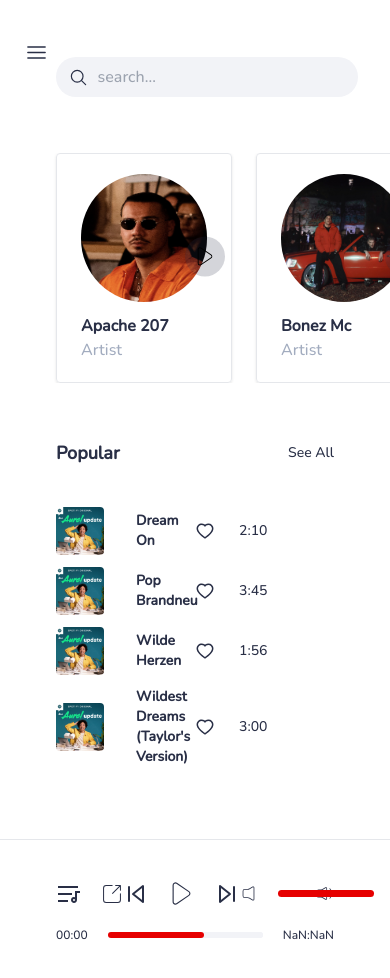
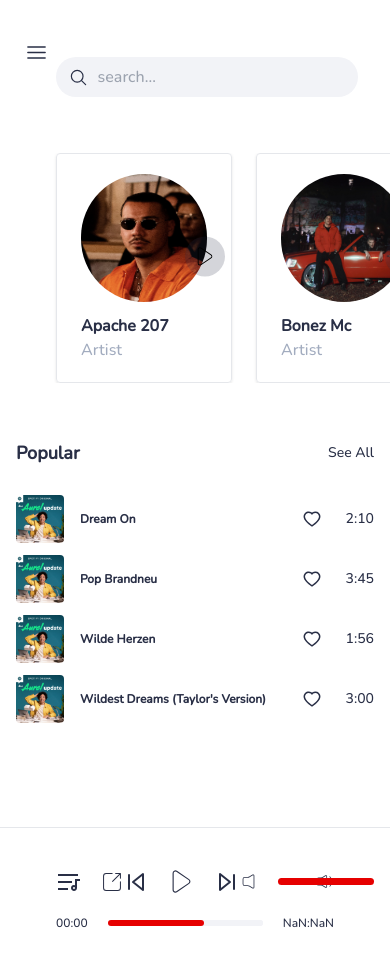
Before and after one commit to mhmd-bagha/music-player-client, a Next.js app: page / in a window 390 px wide. Shown: the top 978 px of the page. Built offline with nearby package versions, Linux system fonts and the light colour scheme.

Commit message:
perf: responsived popular song

```diff
--- a/components/home/song-popular.jsx
+++ b/components/home/song-popular.jsx
@@ -10,27 +10,30 @@
     const [songLiked, setSongLiked] = useState(false)
     const songs = [
         {id: 1, name: "Dream On", image: '/songs/song.jpg', count_broadcast: 6085698, time: '2:10'},
-        {id: 2,name: "Pop Brandneu",image: '/songs/song.jpg',count_broadcast: 59929829,time: '3:45'},
+        {id: 2, name: "Pop Brandneu", image: '/songs/song.jpg', count_broadcast: 59929829, time: '3:45'},
         {id: 3, name: "Wilde Herzen", image: '/songs/song.jpg', count_broadcast: 7724557, time: '1:56'},
         {id: 4, name: "Wildest Dreams (Taylor's Version)", image: '/songs/song.jpg', count_broadcast: 17858, time: '3:00'},
     ]
 
-    return (<>
-            <div className="my-6 px-14">
+    return (
+        <>
+            <div className="my-6 px-4 lg:px-14">
                 {/* song popular and see all song */}
-                <div className="flex justify-between items-center mb-7">
+                <div className="flex justify-between items-center mb-4 lg:mb-7">
                     <p className="color-gunmetal text-lg font-bold">Popular</p>
                     <Link href='/song-popular' className="color-gunmetal text-sm font-thin">See All</Link>
                 </div>
                 <div className="h-80 overflow-y-scroll">
                     {songs.map((song, index) => (
-                        <div className="grid grid-flow-col grid-cols-2 my-3" key={index}>
+                        <div className="grid grid-flow-col grid-cols-1 lg:grid-cols-2 my-3" key={index}>
                             {/* number, image and name  */}
                             <div className={`${styles.play_popular_song_button} flex items-center cursor-pointer`}>
                                 <p className="color-gunmetal text-sm font-medium pr-5 hidden lg:block">{song.id}</p>
-                                <Image src={song.image} alt={song.name} className="w-12 h-12 rounded" width={200} height={200}/>
-                                <button className={`${styles.play_button} w-10 h-10 !hidden lg:!flex`}><CiPlay1 size={22}/></button>
-                                <p className="color-gunmetal text-sm font-bold ml-8">{song.name}</p>
+                                <Image src={song.image} alt={song.name} className="w-12 h-12 rounded" width={200}
+                                       height={200}/>
+                                <button className={`${styles.play_button} w-10 h-10 !hidden lg:!flex`}><CiPlay1
+                                    size={22}/></button>
+                                <p className="color-gunmetal text-xs md:text-sm font-bold ml-4 lg:ml-8">{song.name}</p>
                             </div>
                             {/* the number of broadcasts */}
                             <p className="color-crayola hidden lg:block">{NumberFormat(song.count_broadcast)}</p>
@@ -46,7 +49,8 @@
                     ))}
                 </div>
             </div>
-        </>)
+        </>
+    )
 }
 
 export default SongPopular
```
